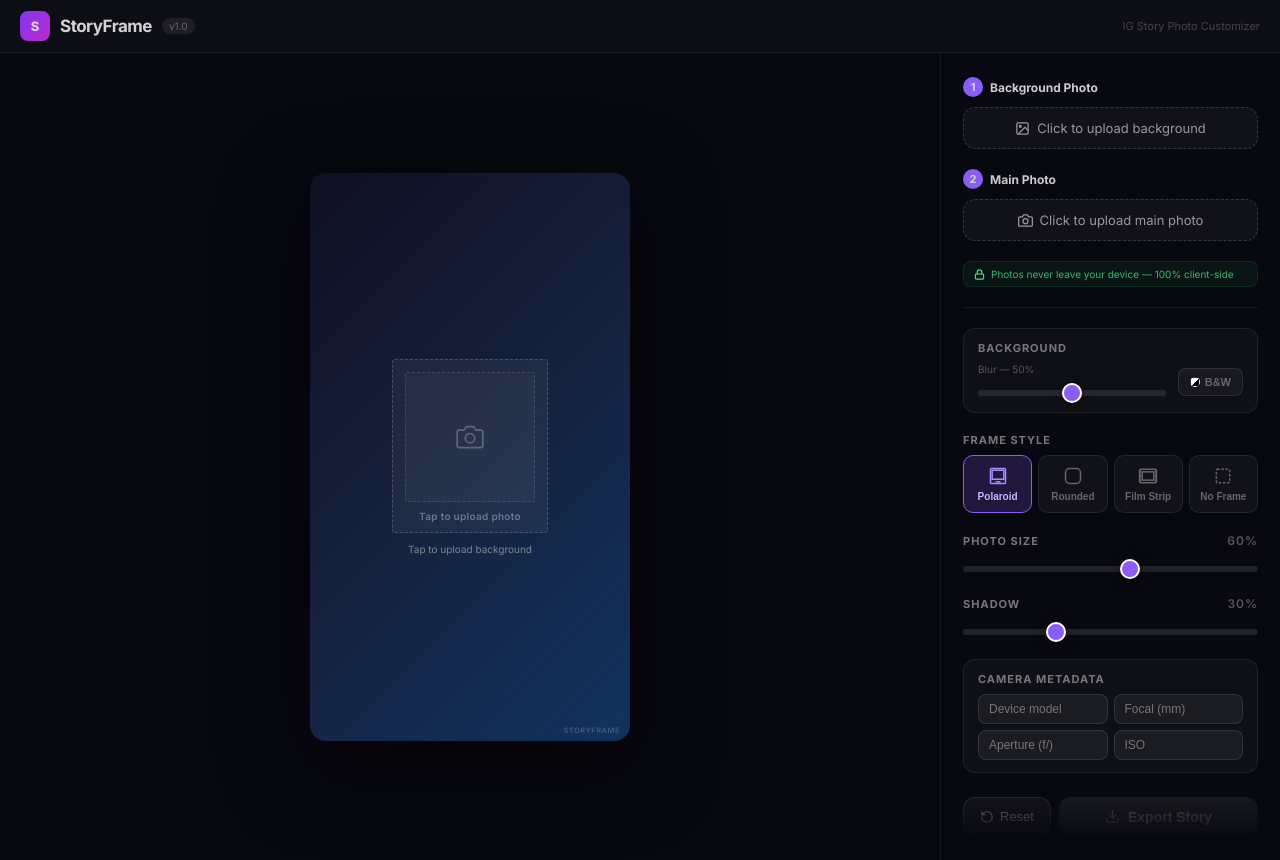
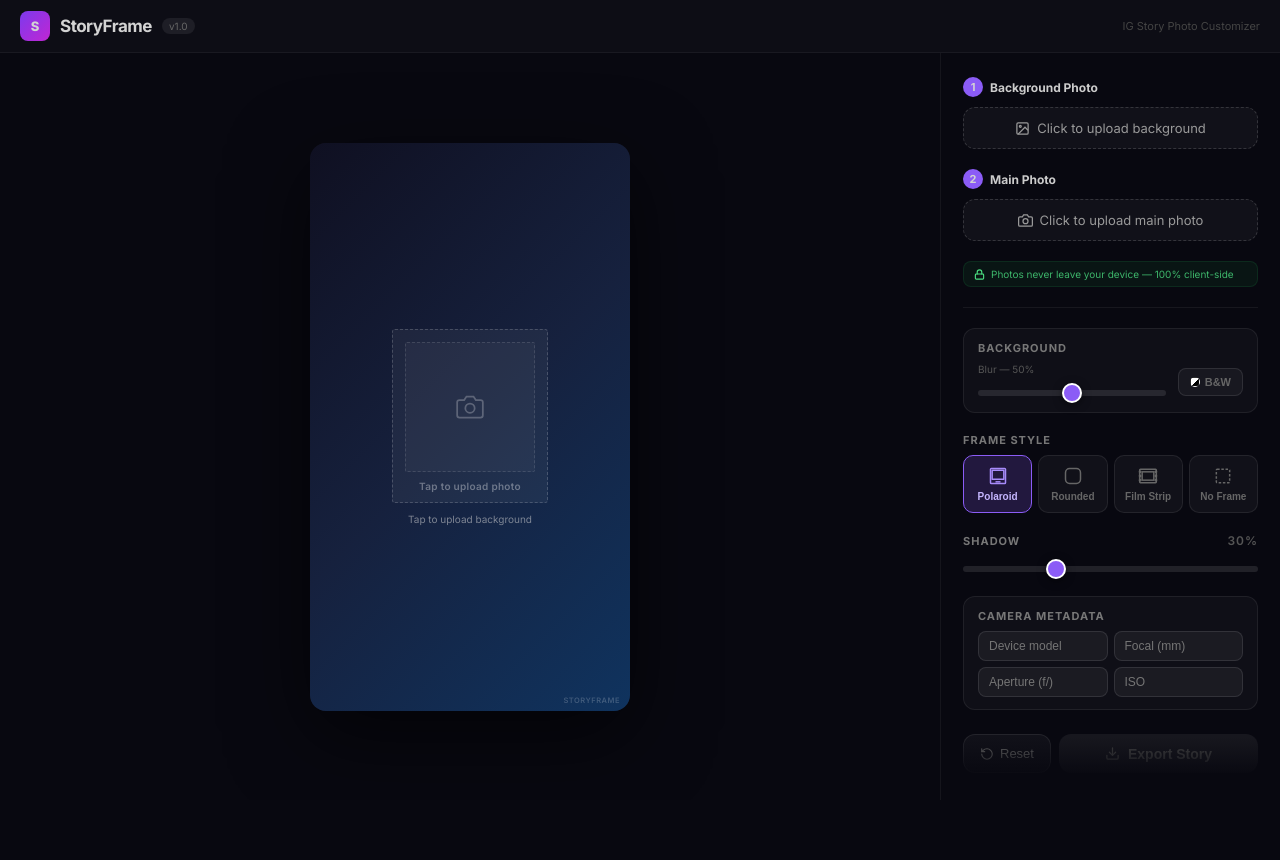
Before and after one commit to avntrr/storyframe, a React (Vite) app: page / in a window 1280 px wide. After the commit the page ends 800 px from the top, so only its background shows below. Built offline with nearby package versions, Linux system fonts and the light colour scheme.

Commit message:
fix: tighten polaroid bottom padding, remove Photo Size slider from desktop

```diff
--- a/storyframe.jsx
+++ b/storyframe.jsx
@@ -295,7 +295,7 @@ export default function StoryFrame() {
   // With absolute positioning, width (not maxWidth) must be set explicitly
   const fso = (() => {
     const b = { width:`${scale}%`, boxShadow:`0 12px 48px rgba(0,0,0,${shadow/100})` };
-    if(frame==="polaroid")  return {...b, background:"#fff", padding:"3% 3% 9% 3%",  borderRadius:3};
+    if(frame==="polaroid")  return {...b, background:"#fff", padding:"3% 3% 4% 3%",  borderRadius:3};
     if(frame==="rounded")   return {...b, background:"#fff", padding:"2%",            borderRadius:16};
     if(frame==="filmstrip") return {...b, background:"#fff", padding:"7% 3% 7% 3%",  borderRadius:0};
     return {...b, background:"transparent", padding:0};
@@ -373,8 +373,7 @@ export default function StoryFrame() {
         </div>
       </div>
 
-      <Slider label="Photo Size" value={scale} min={20} max={90} onChange={setScale} />
-      <Slider label="Shadow"     value={shadow} min={0}  max={100} onChange={setShadow} />
+      <Slider label="Shadow" value={shadow} min={0} max={100} onChange={setShadow} />
 
       {/* Camera Metadata (Polaroid only) */}
       {frame==="polaroid" && (
```
